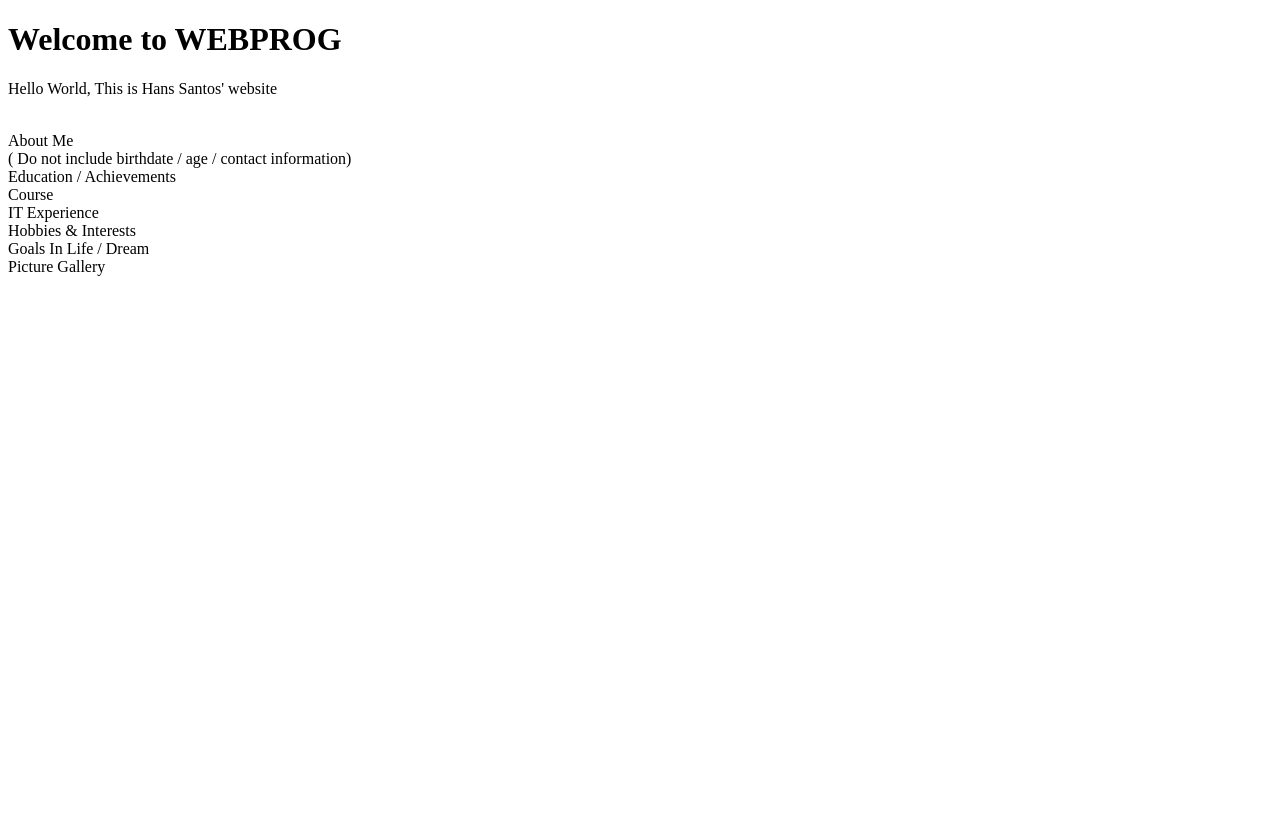
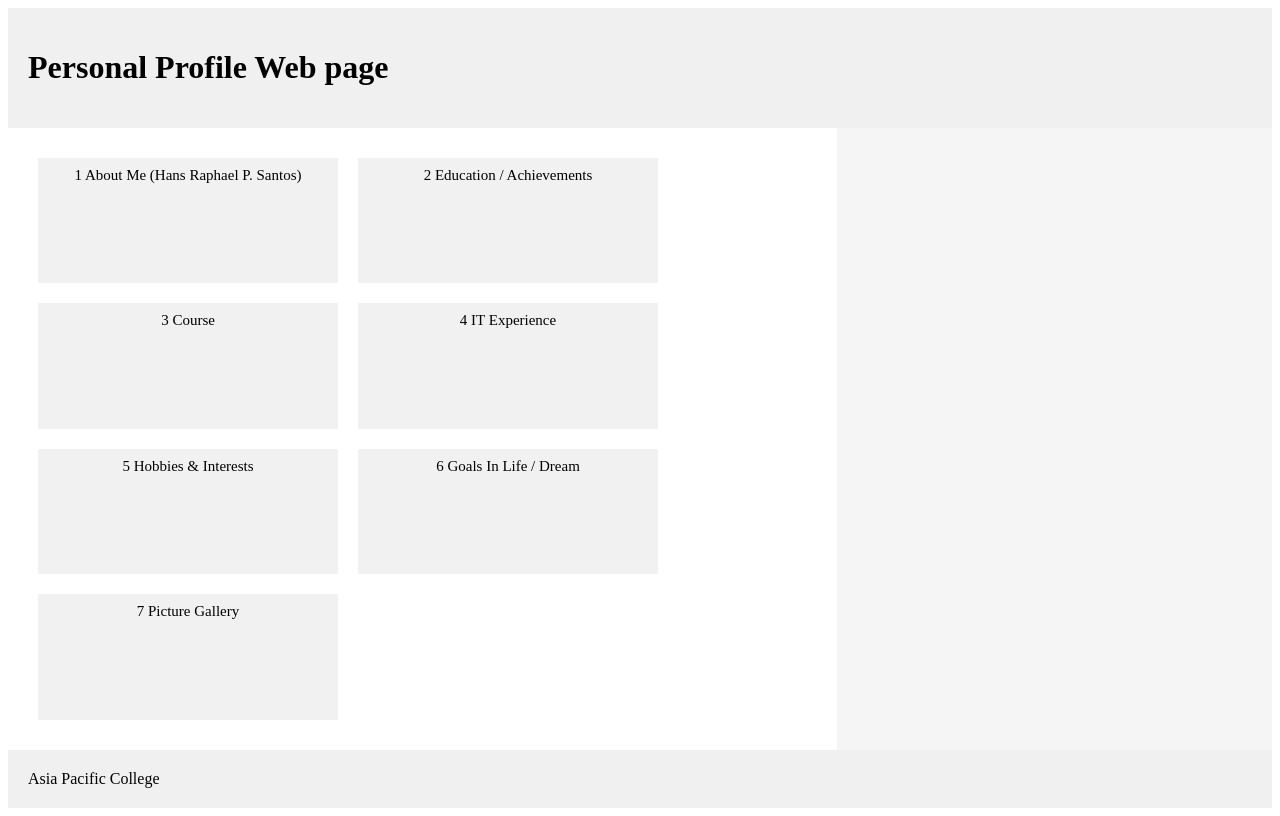
Before and after one commit to HansRapahelSantos/WEBPROG-TCSIT01-first-website, a plain HTML site: page Home/index.html in a window 1280 px wide. Drawn offline with Linux system fonts and the light colour scheme.

Commit message:
created flexbox grid web page

```diff
--- /dev/null
+++ b/Home/css/flexbox-grid.css
@@ -0,0 +1,37 @@
+.container {
+    display: grid;
+    grid-template-rows: auto 1fr auto;
+    height: 100vh;
+  }
+
+  header, footer {
+    background-color: #f0f0f0;
+    padding: 20px;
+  }
+
+  main {
+    display: flex;
+    flex-direction: row;
+  }
+
+  .main-content {
+    flex: 2;
+    background-color: #fff;
+    padding: 20px;
+    display: flex;
+    flex-wrap: wrap;
+  }
+  .main-content > div {
+    background-color: #f1f1f1;
+    width: 300px;
+    margin: 10px;
+    text-align: center;
+    line-height: 35px;
+    font-size: 15px;
+  }
+
+  .sidebar {
+    flex: 1;
+    background-color: #f5f5f5;
+    padding: 20px;
+  }
--- a/Home/index.html
+++ b/Home/index.html
@@ -1,21 +1,26 @@
 <!DOCTYPE html>
 <html>
 <head>
-<title>Web Programming</title>
+    <link rel="stylesheet" href="css/flexbox-grid.css?version=0.1">
+    <title>Flexbox and Grid</title>
 </head>
 <body>
-
-<h1>Welcome to WEBPROG</h1>
-<p>Hello World, This is Hans Santos' website</p>
-
-<br>About Me
-<br> ( Do not include birthdate / age / contact information)
-<br>Education / Achievements
-<br>Course
-<br>IT Experience
-<br>Hobbies & Interests
-<br>Goals In Life / Dream
-<br>Picture Gallery
-
+<div class="container">
+    <header> <h1>Personal Profile Web page </h1>  </header>
+    <main>
+      <section class="main-content">
+        <div>1 About Me (Hans Raphael P. Santos) </div>
+        <div>2 Education / Achievements</div>
+        <div>3 Course </div>
+        <div>4 IT Experience</div>
+        <div>5 Hobbies & Interests</div>
+        <div>6 Goals In Life / Dream</div>
+        <div>7 Picture Gallery</div>
+      </section>
+      <aside class="sidebar">
+        </aside>
+    </main>
+    <footer> Asia Pacific College   </footer>
+  </div>
 </body>
 </html>
--- a/Home/mystyle.css
+++ /dev/null
@@ -1,7 +0,0 @@
-body {
-    background-color: lightblue;
-  }
-  h1 {
-    color: navy;
-    margin-left: 20px;
-  }
```
